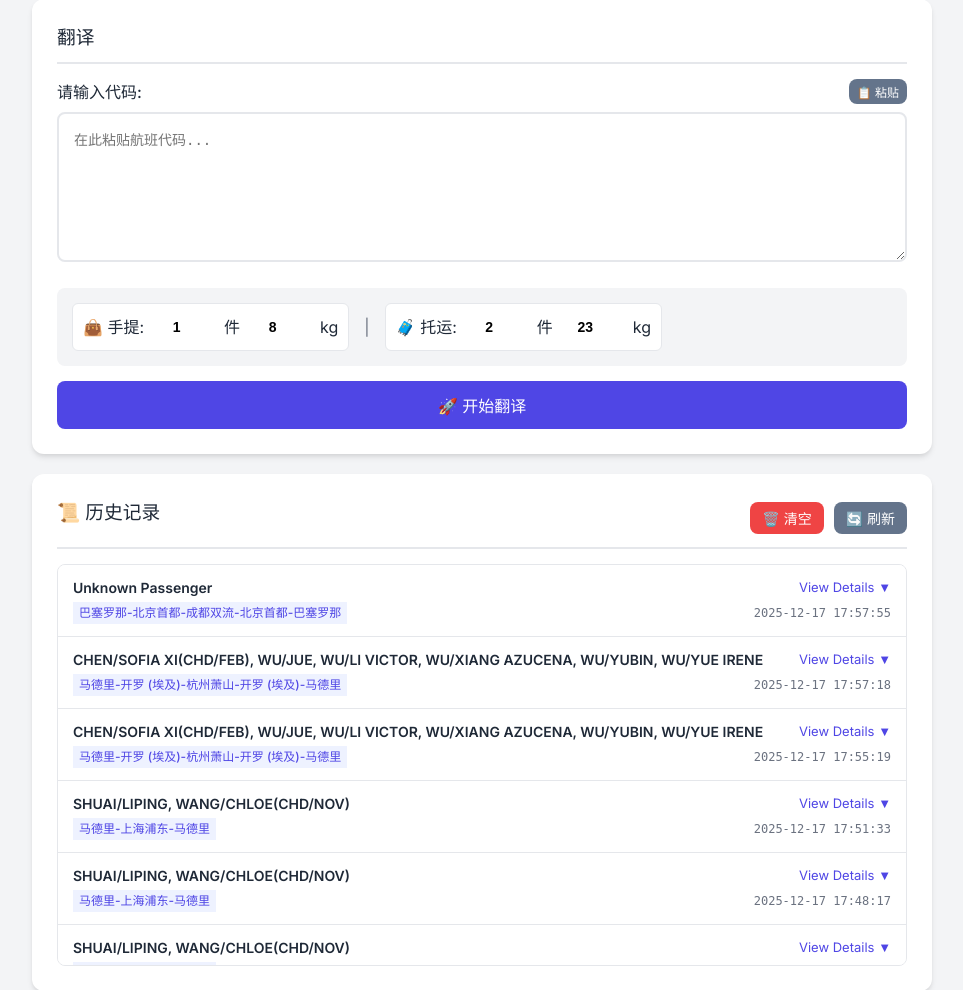
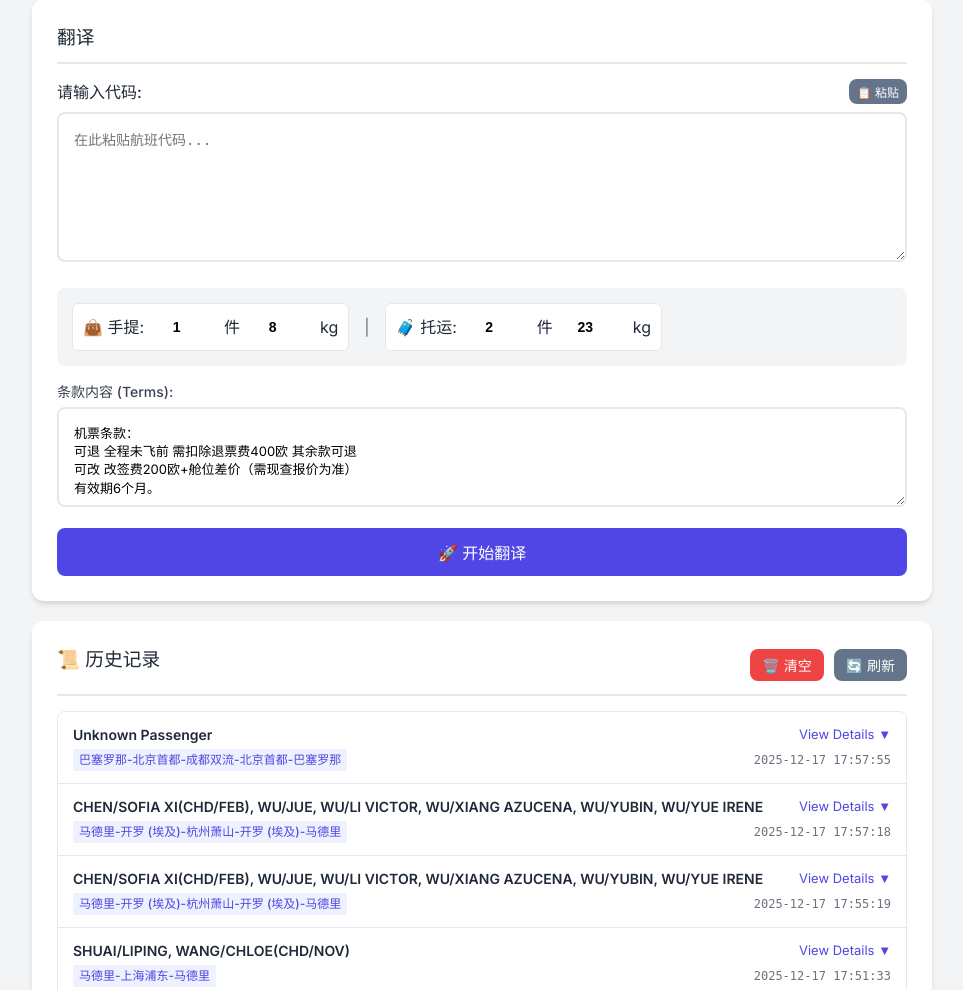
Before and after one commit to xiaominshi/billete, a Flask app: page / in a window 1280 px wide. Shown: the part 167-1157 px from the top of the page, without its empty margins (158-1121 px from the left). Run offline with Flask 2, Linux system fonts and the light colour scheme; data comes from the database, SQL or seed files in the repository; parts of the project's set-up code (start-up, migrations or seed data) failed here and were passed over; some libraries are stand-ins or nearby versions.

Commit message:
Implement editable terms section in UI, visual card, and text result

```diff
--- a/templates/index.html
+++ b/templates/index.html
@@ -689,6 +689,15 @@
                     </div>
                 </div>
 
+                <!-- Terms Input -->
+                <div style="margin-top: 15px; margin-bottom: 15px;">
+                    <label style="font-weight: 500; font-size: 14px; color: #374151; display: block; margin-bottom: 5px;" data-i18n="terms_label">条款内容 (Terms):</label>
+                    <textarea id="terms" style="height: 100px; font-family: 'Inter', sans-serif; line-height: 1.4; font-size: 13px;" placeholder="Enter terms here...">机票条款：
+可退 全程未飞前 需扣除退票费400欧 其余款可退
+可改 改签费200欧+舱位差价（需现查报价为准）
+有效期6个月。</textarea>
+                </div>
+
                 <button type="button" class="btn" onclick="processData()" data-i18n="process_btn">🚀 开始翻译</button>
             </form>
 
@@ -734,6 +743,11 @@
                             </div>
 
                             <div class="vc-luggage" id="vc-luggage">
+                                <!-- Populated by JS -->
+                            </div>
+
+                            <!-- Terms Section -->
+                            <div id="vc-terms" style="margin-top: 15px; background: white; border-radius: 12px; padding: 20px; box-shadow: 0 4px 6px -1px rgba(0, 0, 0, 0.1); white-space: pre-wrap; font-size: 13px; line-height: 1.4; color: #374151;">
                                 <!-- Populated by JS -->
                             </div>
                         </div>
@@ -1341,6 +1355,12 @@
                 res += `${handLabel}${data.luggage.hand_count} ${unit} ${handWeightStr}\n`;
             }
 
+            // Terms (Added)
+            const termsContent = document.getElementById('terms').value;
+            if (termsContent && termsContent.trim()) {
+                res += `\n${termsContent.trim()}\n`;
+            }
+
             return res;
         }
 
@@ -1460,6 +1480,15 @@
                 </div>
             `;
 
+            // Terms
+            const termsContent = document.getElementById('terms').value;
+            const termsEl = document.getElementById('vc-terms');
+            if (termsContent && termsContent.trim()) {
+                termsEl.textContent = termsContent;
+                termsEl.style.display = 'block';
+            } else {
+                termsEl.style.display = 'none';
+            }
 
             // Date Header
             document.getElementById('vc-date').innerText = new Date().toLocaleDateString();
```
